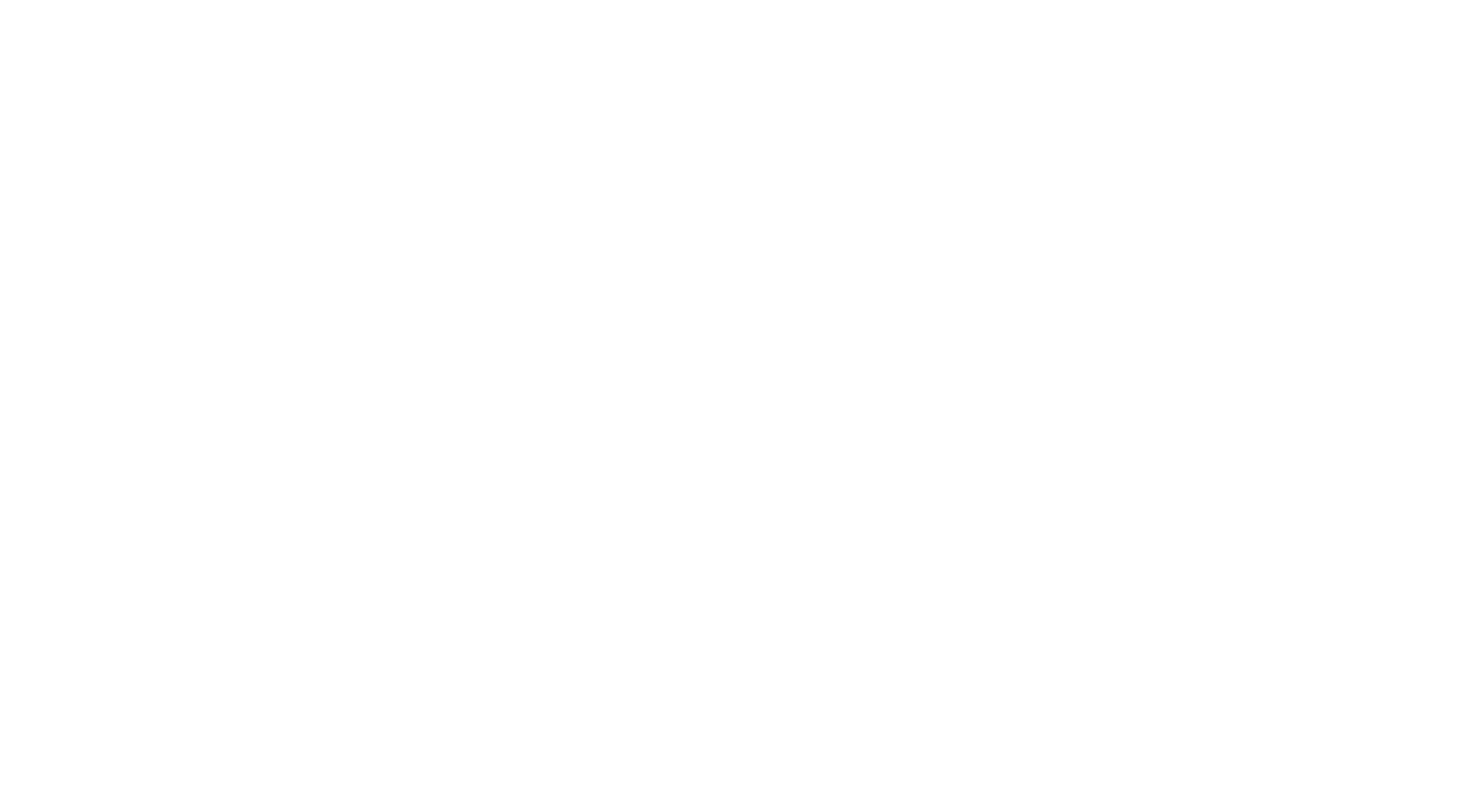
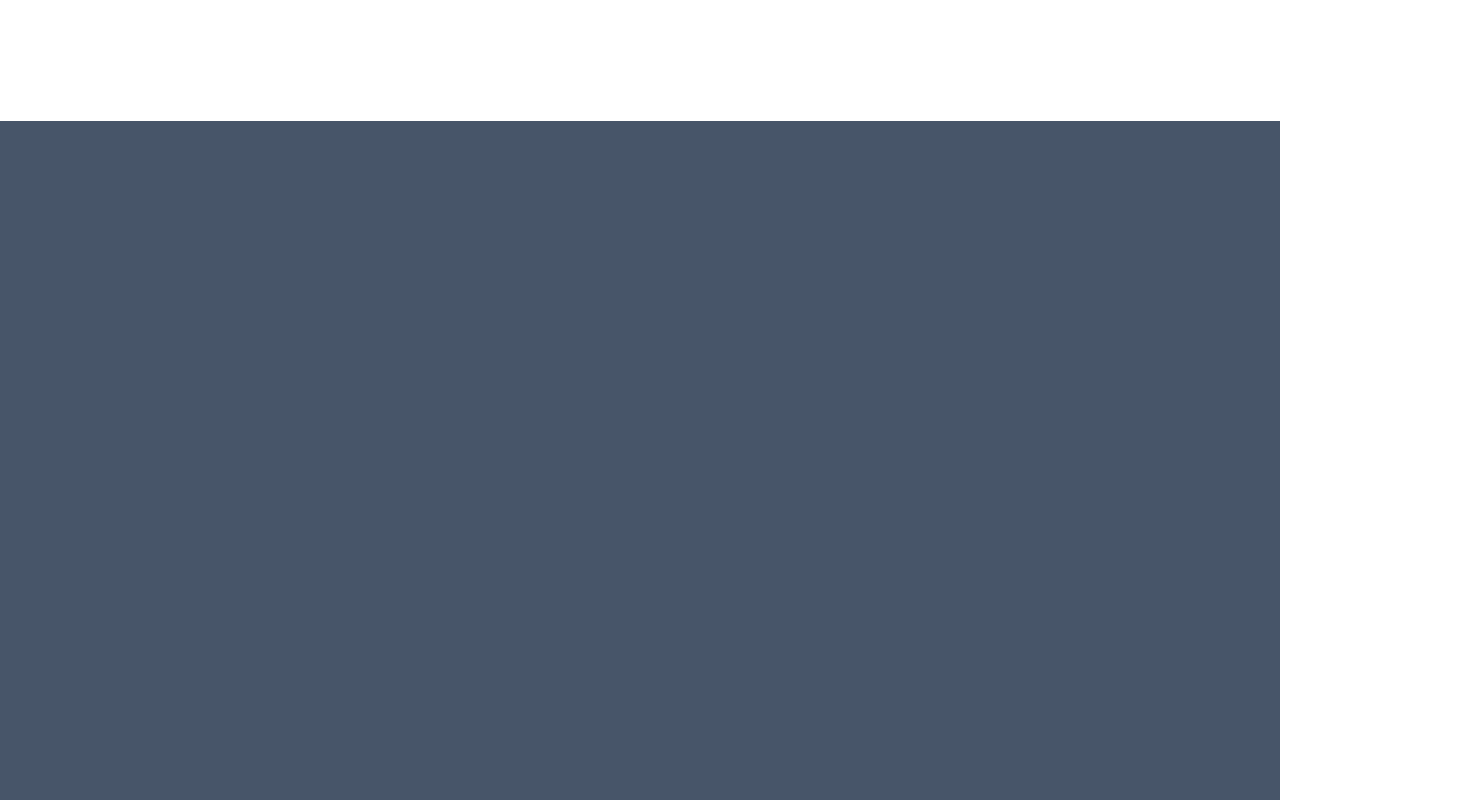
Before and after one commit to RookieAman/marvik-website-test, a Next.js app: page / in a window 1280 px wide. Shown: the part 3500-4300 px from the top of the page, 1480 px wide, since content can reach past the window. Built offline with nearby package versions, Linux system fonts and the light colour scheme.

Commit message:
overflow testing 2

```diff
--- a/pages/index.js
+++ b/pages/index.js
@@ -33,7 +33,7 @@ export default function Home() {
         <>
           <Header />
           <Banner />
-          {/* <Work /> */}
+          <Work />
           <Services />
           <Clients />
           <div className="h-[1000px] bg-[#FFB32B]"></div>
```
